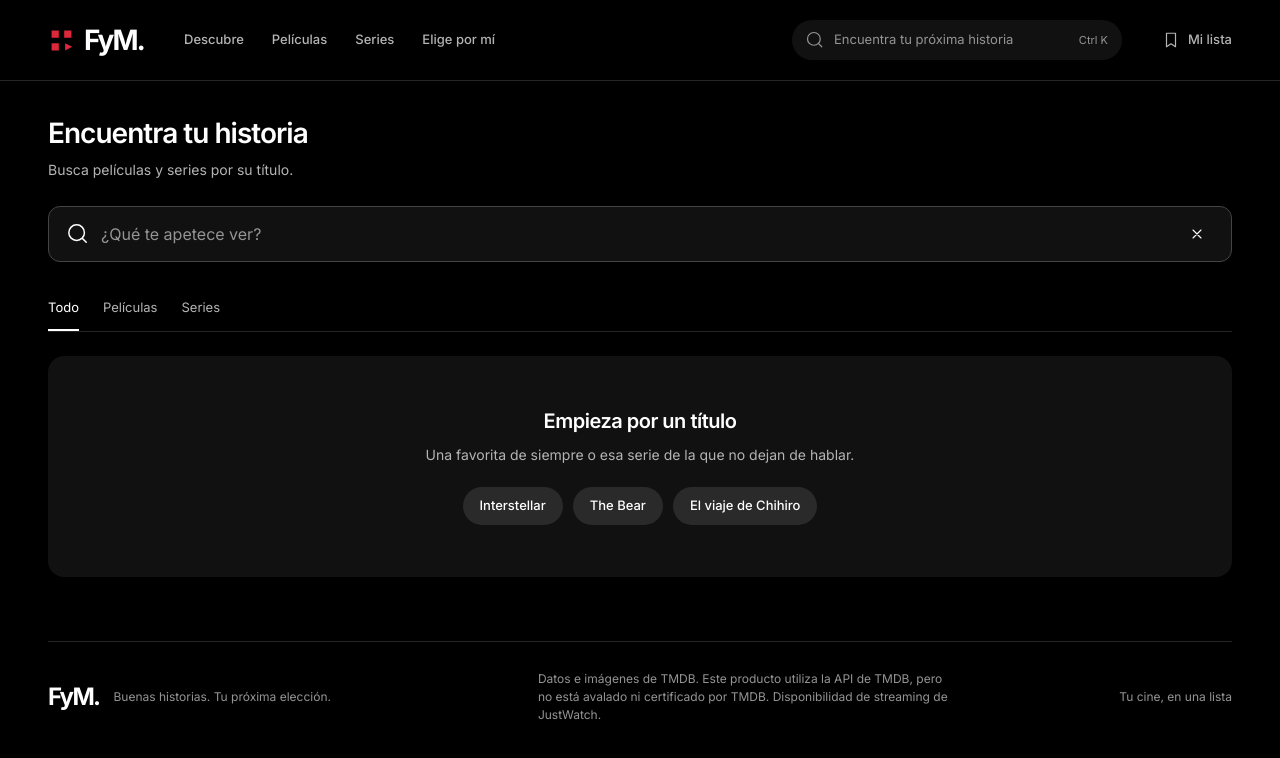
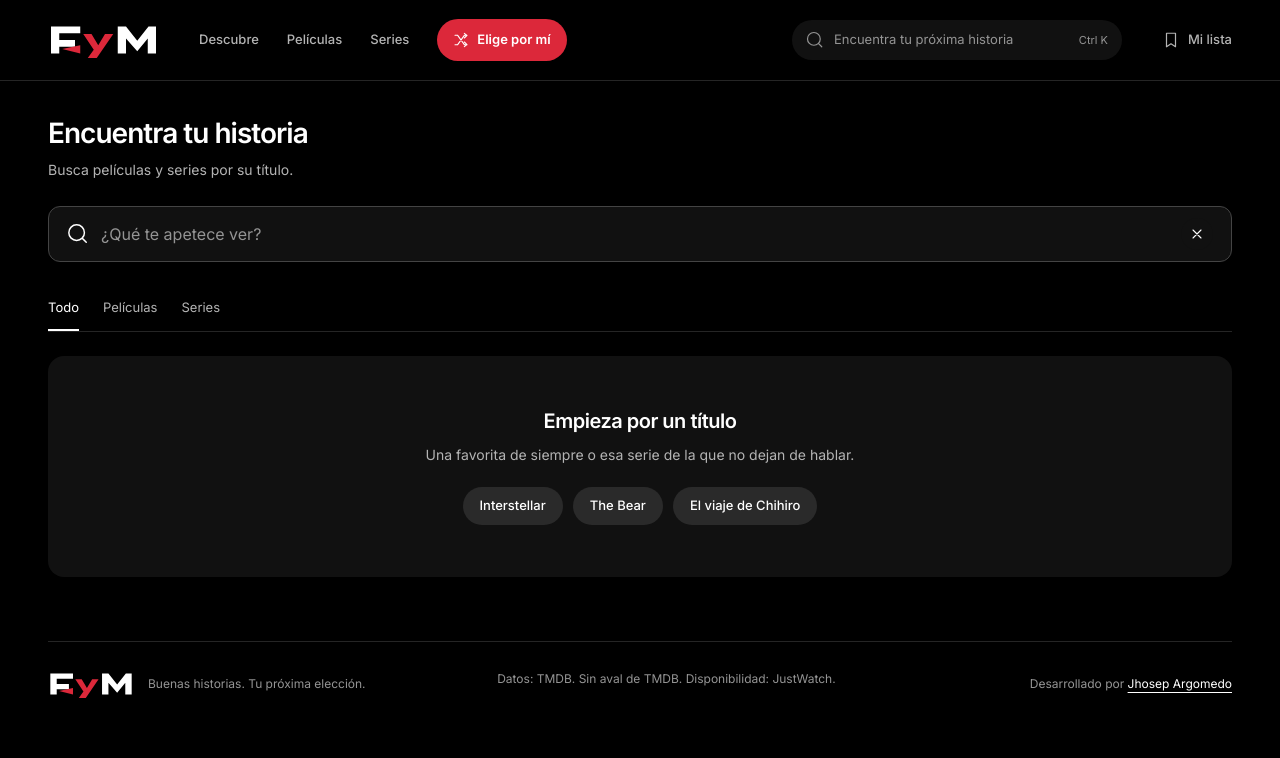
Before and after one commit to JhosepAC/fym, a Next.js app: page /search in a window 1280 px wide. Shown: the top 758 px of the page. Built offline with nearby package versions, Linux system fonts and the light colour scheme.

Commit message:
feat(brand): add bespoke SVG identity and highlight movie night

```diff
--- a/src/app/globals.css
+++ b/src/app/globals.css
@@ -1837,3 +1837,20 @@ dialog::backdrop {
     width: 190px;
   }
 }
+
+/* FyM wordmark: custom letterforms and a red projection cut. */
+.fym-logo { display: block; width: 111px; height: 36px; }
+.footer-brand .fym-logo { width: 86px; height: 28px; }
+.desktop-nav a.nav-decide, .mobile-navigation a.nav-decide {
+  display: inline-flex; align-items: center; justify-content: center; gap: 8px;
+  background: var(--brand); color: #fff; padding: 11px 16px;
+  border-radius: 99px; font-weight: 600; min-height: 42px;
+}
+.desktop-nav a.nav-decide:hover, .mobile-navigation a.nav-decide:hover,
+.desktop-nav a.nav-decide[aria-current] { background: #b91e2e; color: #fff; }
+.decide-cta { display: inline-flex; align-items: center; justify-content: center; gap: 12px; padding: 0 20px; border-radius: 99px; background: var(--brand); color: #fff; min-height: 44px; font-size: 13px; font-weight: 600; white-space: nowrap; }
+.decide-cta:hover { background: #b91e2e; }
+.site-footer .developer-credit { align-self: center; font-size: 12px; }
+.developer-credit a { color: var(--text); text-decoration: underline; text-underline-offset: 4px; }
+@media (max-width: 1150px) { .nav-inner { gap: 24px; } .desktop-nav { gap: 16px; } }
+@media (max-width: 650px) { .brand .fym-logo { width: 90px; height: 30px; } .mobile-navigation a.nav-decide { margin: 6px 0; } }
--- a/src/components/Discovery.tsx
+++ b/src/components/Discovery.tsx
@@ -25,7 +25,7 @@ export default function Discovery({
       </div>
       <p>Prepara tu selección y deja que la ruleta elija la película.</p>
       <div className="button-row">
-        <Link className="text-link" href="/decide">
+        <Link className="button-primary decide-cta" href="/decide">
           Elige por mí
           <Icon name="arrow" size={15} />
         </Link>
--- a/src/components/Footer.tsx
+++ b/src/components/Footer.tsx
@@ -1,22 +1,31 @@
 import Link from "next/link";
+import Logo from "./Logo";
 export default function Footer() {
   return (
     <footer className="site-footer">
       <div>
         <Link href="/" className="footer-brand">
-          FyM.
+          <Logo />
         </Link>
         <span>Buenas historias. Tu próxima elección.</span>
       </div>
       <p>
-        Datos e imágenes de{" "}
+        Datos:{" "}
         <a href="https://www.themoviedb.org" target="_blank" rel="noreferrer">
           TMDB
         </a>
-        . Este producto utiliza la API de TMDB, pero no está avalado ni
-        certificado por TMDB. Disponibilidad de streaming de JustWatch.
+        . Sin aval de TMDB. Disponibilidad: JustWatch.
       </p>
-      <Link href="/watchlist">Tu cine, en una lista</Link>
+      <p className="developer-credit">
+        Desarrollado por{" "}
+        <a
+          href="https://jhosep-ac.pages.dev/"
+          target="_blank"
+          rel="noopener noreferrer"
+        >
+          Jhosep Argomedo
+        </a>
+      </p>
     </footer>
   );
 }
--- /dev/null
+++ b/src/components/Logo.tsx
@@ -0,0 +1,15 @@
+import Image from "next/image";
+
+export default function Logo() {
+  return (
+    <Image
+      className="fym-logo"
+      src="/fym-logo.svg"
+      alt="FyM"
+      width={111}
+      height={36}
+      unoptimized
+      priority
+    />
+  );
+}
--- a/src/components/Navbar.tsx
+++ b/src/components/Navbar.tsx
@@ -3,6 +3,7 @@ import Link from "next/link";
 import { usePathname, useRouter } from "next/navigation";
 import { useEffect, useRef, useState } from "react";
 import Icon from "./Icon";
+import Logo from "./Logo";
 import { useLibrary } from "./LibraryProvider";
 interface NavbarProps {
   onSearch?: (query: string) => void;
@@ -51,22 +52,17 @@ export default function Navbar({ onSearch, initialQuery = "" }: NavbarProps) {
     <header className="site-header">
       <div className="nav-inner">
         <Link className="brand" href="/" aria-label="FyM, inicio">
-          <svg viewBox="0 0 30 30" fill="none" aria-hidden="true">
-            <path
-              d="M4 4h8v8H4zM18 4h8v8h-8zM4 18h8v8H4z"
-              fill="currentColor"
-            />
-            <path d="m19 18 8 4-8 4z" fill="currentColor" />
-          </svg>
-          <span>FyM.</span>
+          <Logo />
         </Link>
         <nav className="desktop-nav" aria-label="Navegación principal">
           {links.map((link) => (
             <Link
               key={link.href}
+              className={link.href === "/decide" ? "nav-decide" : undefined}
               href={link.href}
               aria-current={pathname === link.href ? "page" : undefined}
             >
+              {link.href === "/decide" && <Icon name="shuffle" size={16} />}
               {link.label}
             </Link>
           ))}
@@ -119,6 +115,7 @@ export default function Navbar({ onSearch, initialQuery = "" }: NavbarProps) {
           {links.map((link) => (
             <Link
               key={link.href}
+              className={link.href === "/decide" ? "nav-decide" : undefined}
               href={link.href}
               onClick={() => setOpen(false)}
               aria-current={pathname === link.href ? "page" : undefined}
```
Also changed, not shown: public/fym-logo.svg (added), 1 other file (tests, documents, lock files or other folders).
